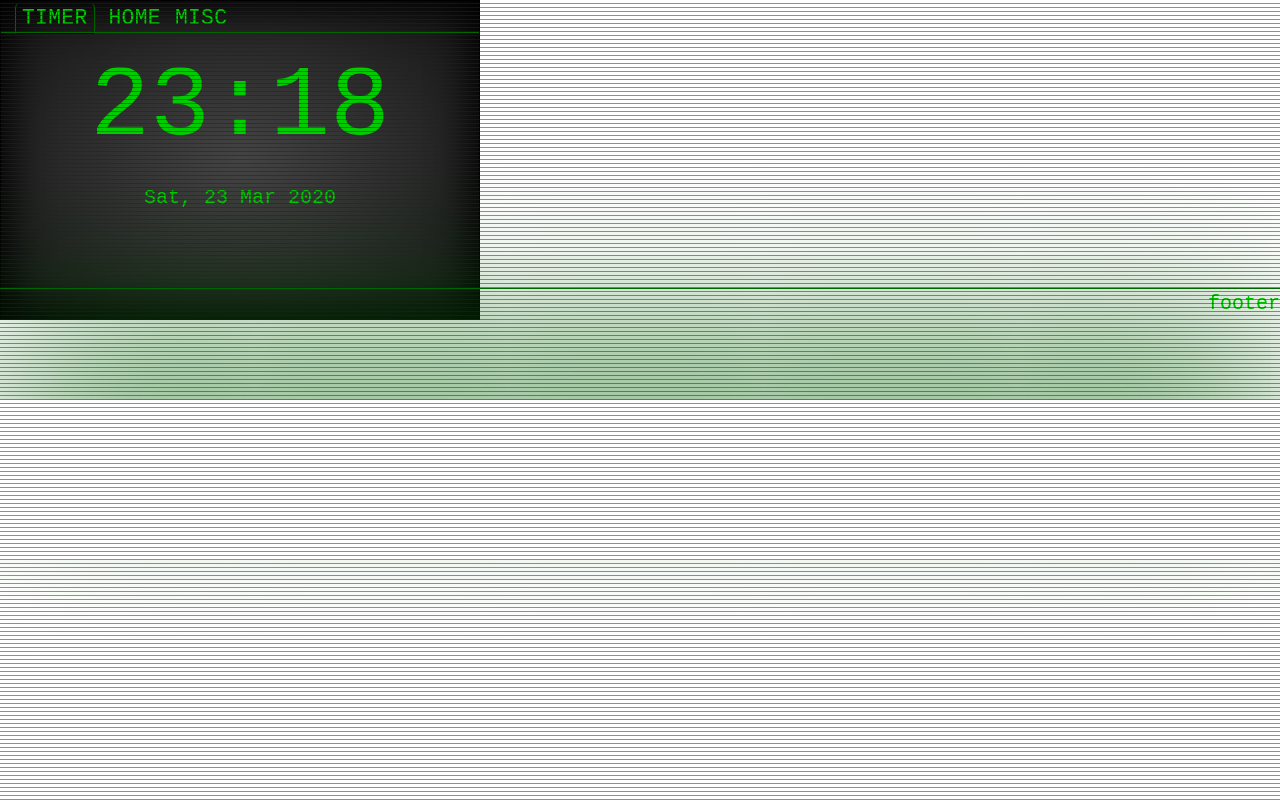
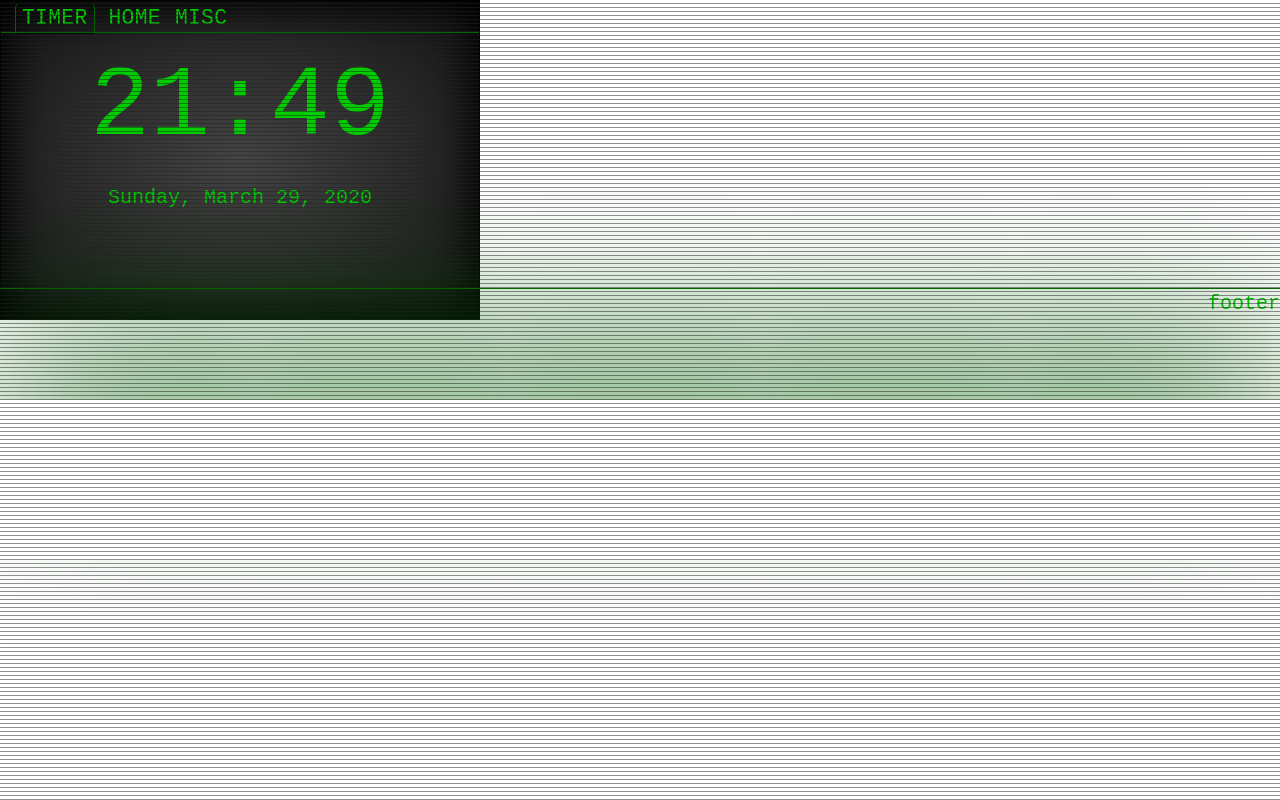
Before and after one commit to magx2/Pip-Home, an Angular app in the folder client/: page / in a window 1280 px wide. Built offline with nearby package versions, Linux system fonts and the light colour scheme.

Commit message:
Implement clock

```diff
--- a/client/src/app/clock/clock.component.html
+++ b/client/src/app/clock/clock.component.html
@@ -1,8 +1,8 @@
 <div class="container text-center" id="clock">
-  <span>23</span>
-  <span>:</span>
-  <span>18</span>
+  <span [innerHTML]="hour">23</span>
+  <span [innerHTML]="separator">:</span>
+  <span [innerHTML]="minute">18</span>
 </div>
 <div class="container text-center">
-  <span>Sat, 23 Mar 2020</span>
+  <span [innerHTML]="date"></span>
 </div>
--- a/client/src/app/clock/clock.component.ts
+++ b/client/src/app/clock/clock.component.ts
@@ -1,4 +1,5 @@
 import {Component, OnInit} from '@angular/core';
+import {interval, Subscription} from 'rxjs';
 
 @Component({
   selector: 'app-clock',
@@ -6,11 +7,28 @@ import {Component, OnInit} from '@angular/core';
   styleUrls: ['./clock.component.sass']
 })
 export class ClockComponent implements OnInit {
+  hour: string = "&nbsp;&nbsp;";
+  minute: string = "&nbsp;&nbsp;";
+  separator: string = "&nbsp;";
+  date: string = "";
+  timer = interval(1000);
+  subscription: Subscription;
 
   constructor() {
   }
 
   ngOnInit(): void {
+    this.subscription = this.timer.subscribe(_ => {
+      const date = new Date();
+      this.hour = date.getHours().toString();
+      this.minute = date.getMinutes().toString();
+      this.separator = this.separator === ":" ? "&nbsp;" : ":";
+      const options = {weekday: 'long', year: 'numeric', month: 'long', day: 'numeric'};
+      this.date = date.toLocaleDateString("en-US", options)
+    })
   }
 
+  ngOnDestroy(): void {
+    this.subscription.unsubscribe()
+  }
 }
```
